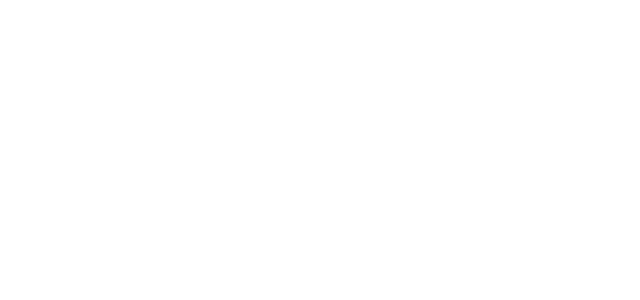
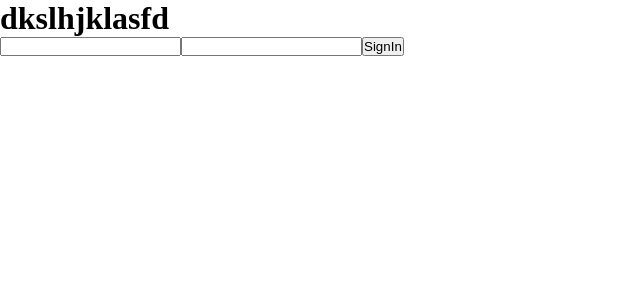
Before and after one commit to AlexeiLazarevVue/Social-Network, a Vue app in the folder client/: page /authorization in a window 1280 px wide. Before the commit this address had no page. Shown: the top 300 px of the page, without its empty margins (0-640 px from the left). Built offline with nearby package versions, Linux system fonts and the light colour scheme.

Commit message:
Added authorization

```diff
--- a/client/src/app/router/router.js
+++ b/client/src/app/router/router.js
@@ -1,5 +1,6 @@
 import HomePage from '@/pages/HomePage'
 import RegistrationPage from '@/pages/RegistrationPage'
+import AuthorizationPage from '@/pages/AuthorizationPage'
 import { createRouter, createWebHistory } from 'vue-router'
 
 const routes = [
@@ -10,6 +11,10 @@ const routes = [
   {
     path: '/registration',
     component: RegistrationPage
+  },
+  {
+    path: '/authorization',
+    component: AuthorizationPage
   }
 ]
 const router = createRouter({
--- /dev/null
+++ b/client/src/pages/AuthorizationPage.vue
@@ -0,0 +1,15 @@
+<template>
+  <authorization-form></authorization-form>
+</template>
+
+<script>
+import AuthorizationForm from '@/widgets/AuthorizationForm/'
+
+export default {
+  components: {AuthorizationForm}
+}
+</script>
+
+<style>
+
+</style>
--- /dev/null
+++ b/client/src/widgets/AuthorizationForm/api/authorization.js
@@ -0,0 +1,25 @@
+import axios from 'axios'
+import { ref } from 'vue'
+
+export const authorization = () => {
+  const username = ref("")
+  const password = ref("")
+
+  const authorize = async () => {
+    try {
+      const response = await axios.post(
+        "http://localhost:5000/api/authorization/",
+        {
+          username: username.value,
+          password: password.value,
+        }
+      );
+      localStorage.setItem("token", response.data.token)
+    } catch (e) {
+      console.log(e);
+    }
+  }
+  return {
+    username, password, authorize
+  }
+}
--- /dev/null
+++ b/client/src/widgets/AuthorizationForm/components/AuthorizationForm.vue
@@ -0,0 +1,38 @@
+<template>
+  <h1>dkslhjklasfd</h1>
+  <form>
+    <input
+      v-model="username"
+      @input="username = $event.target.value"
+      type="text"
+    />
+    <input
+      v-model="password"
+      @input="password = $event.target.value"
+      type="text"
+    />
+    <button @click.prevent="authorize()" type="submit">SignIn</button>
+  </form>
+</template>
+
+<script>
+import { authorization } from "../api/authorization";
+export default {
+  setup(props) {
+    const {
+      username,
+      password,
+      authorize,
+    } = authorization();
+
+    return {
+      username,
+      password,
+      authorize,
+    };
+  },
+};
+</script>
+
+<style lang="less">
+</style>
--- /dev/null
+++ b/client/src/widgets/AuthorizationForm/index.js
@@ -0,0 +1,2 @@
+import AuthorizationForm from './components/AuthorizationForm.vue'
+export default AuthorizationForm
--- a/client/src/widgets/RegistrationForm/api/registration.js
+++ b/client/src/widgets/RegistrationForm/api/registration.js
@@ -9,7 +9,7 @@ export const registration = () => {
   const age = ref("")
   const password = ref("")
 
-  const createUser = async () => {
+  const register = async () => {
     try {
       const response = await axios.post(
         "http://localhost:5000/api/registration/",
@@ -28,6 +28,6 @@ export const registration = () => {
     }
   }
   return {
-    username, firstname, lastname, surname, age, password, createUser
+    username, firstname, lastname, surname, age, password, register
   }
 }
--- a/client/src/widgets/RegistrationForm/components/RegistrationForm.vue
+++ b/client/src/widgets/RegistrationForm/components/RegistrationForm.vue
@@ -27,7 +27,7 @@
       @input="password = $event.target.value"
       type="text"
     />
-    <button @click.prevent="createUser()" type="submit">SignUp</button>
+    <button @click.prevent="register()" type="submit">SignUp</button>
   </form>
 </template>
 
@@ -42,7 +42,7 @@ export default {
       surname,
       age,
       password,
-      createUser,
+      register,
     } = registration();
 
     return {
@@ -52,7 +52,7 @@ export default {
       surname,
       age,
       password,
-      createUser,
+      register,
     };
   },
 };
```
Also changed, not shown: 2 other files (tests, documents, lock files or other folders).
